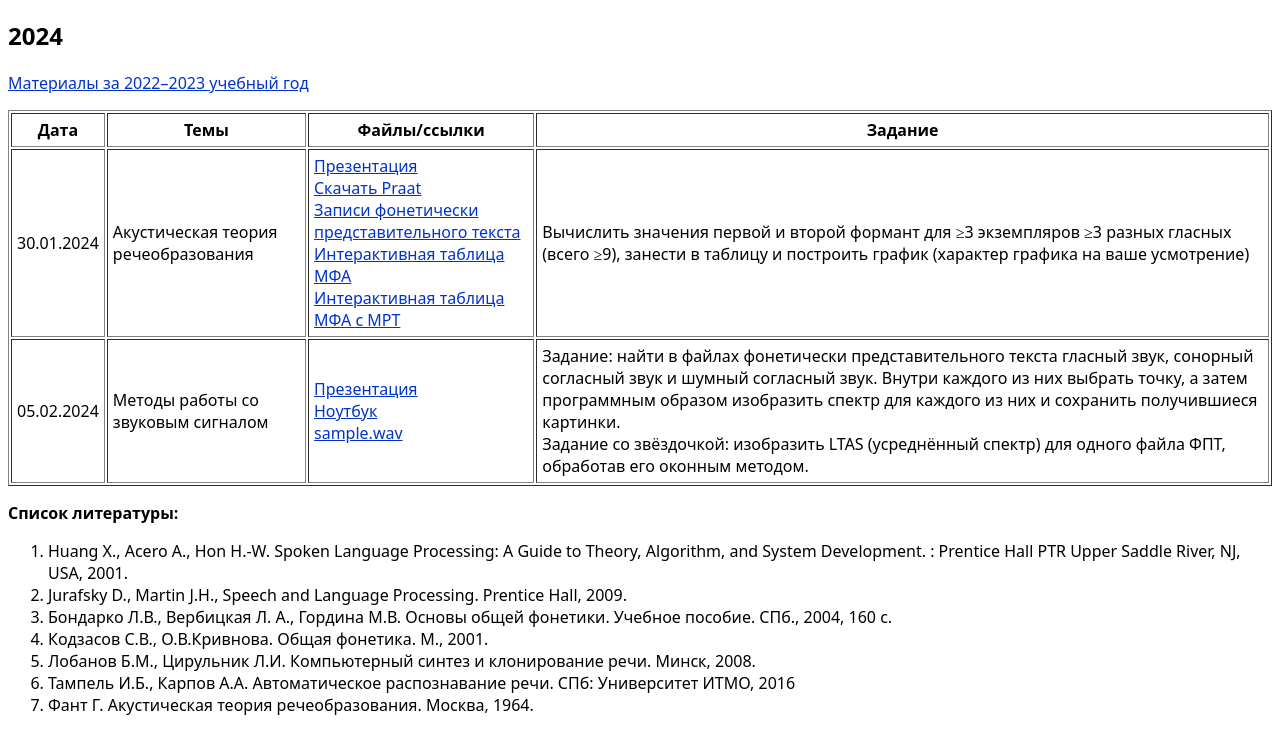
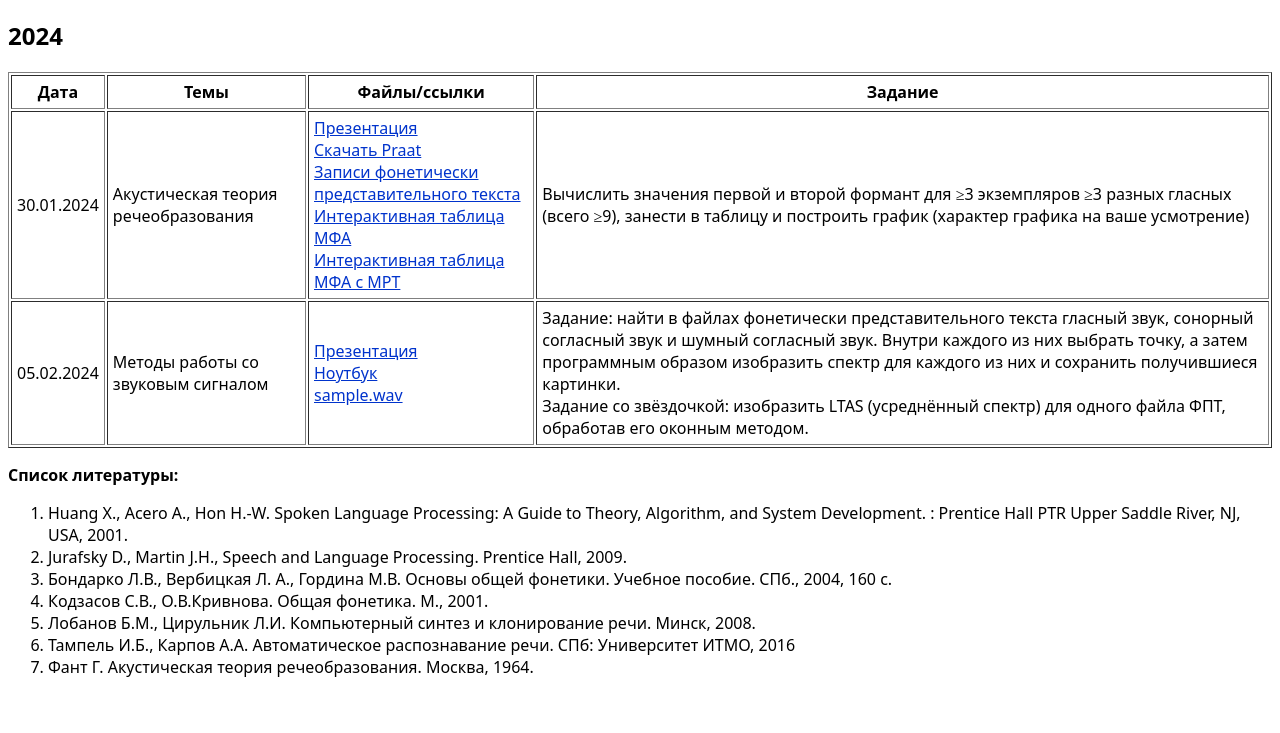
Before and after one commit to PKholyavin/speechtechhse, a plain HTML site: page index.html in a window 1280 px wide. Shown: the part 67-800 px from the top of the page. Drawn offline with Linux system fonts and the light colour scheme.

Commit message:
removed errors

```diff
--- a/index.html
+++ b/index.html
@@ -34,7 +34,6 @@
 
 <h1>Речевые технологии</h1>
 <h2>2024</h2>
-<p><a href="2022.html">Материалы за 2022&ndash;2023 учебный год</a></p>
 
 <table border="1" cellpadding="5">
     <tr>
```
